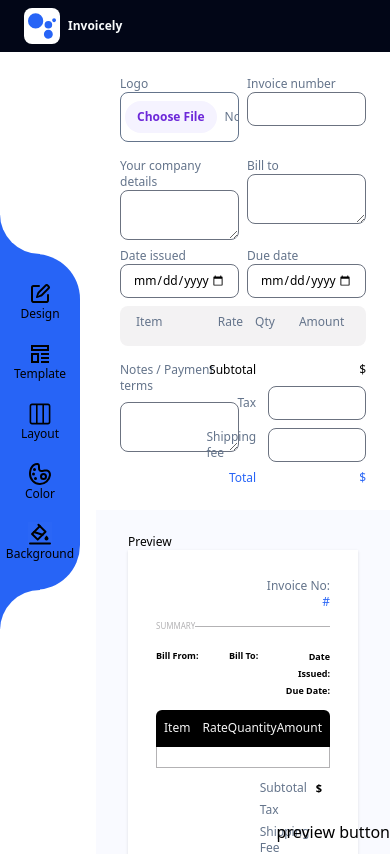
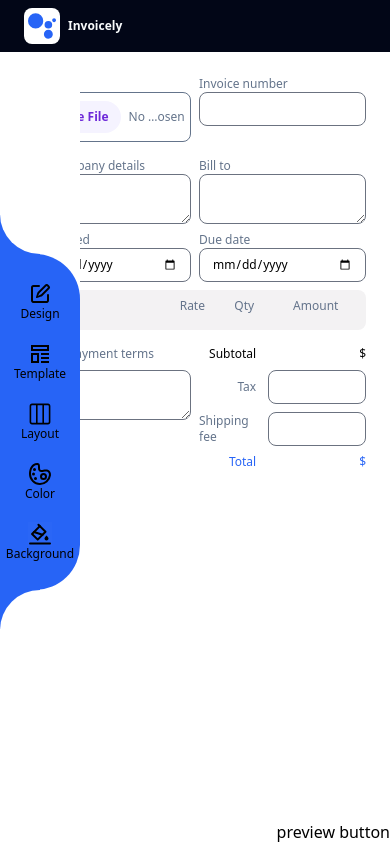
Before and after one commit to khaykay/Invoicely, a React (Vite) app: page / in a window 390 px wide. Shown: the top 854 px of the page. Built offline with nearby package versions, Linux system fonts and the light colour scheme.

Commit message:
Adaptive Designs

```diff
--- a/src/components/Body.jsx
+++ b/src/components/Body.jsx
@@ -20,13 +20,19 @@ const Body = () => {
 
   return (
     <>
-      <div className=" flex flex-col lg:grid lg:grid-cols-[1.2fr_1fr] ml-[6rem] ">
+      <div className=" flex flex-col lg:grid lg:grid-cols-[1.2fr_1fr] lg:ml-[6rem] ">
         <Form saveInvoiceData={saveInvoiceData} />
-        <Preview invoiceData={invoiceData} />
-        <div className="absolute right-0 bottom-0" onClick={handleClickPreview}>
+        <div className="hidden lg:flex">
+          <Preview invoiceData={invoiceData} />
+        </div>
+
+        <div
+          className="lg:hidden fixed right-0 bottom-0"
+          onClick={handleClickPreview}
+        >
           preview button
         </div>
-        <PreviewModal />
+        <PreviewModal invoiceData={invoiceData} />
       </div>
     </>
   );
--- a/src/components/Main.jsx
+++ b/src/components/Main.jsx
@@ -2,14 +2,15 @@ import React from "react";
 import Navbar from "./Navbar";
 import Sidebar from "./Sidebar";
 import Body from "./Body";
+
 const Main = () => {
   return (
     <>
       <Navbar />
-      <div className=" ">
+      <main className="">
         <Sidebar />
         <Body />
-      </div>
+      </main>
     </>
   );
 };
--- a/src/components/Modals/PreviewModal.jsx
+++ b/src/components/Modals/PreviewModal.jsx
@@ -3,7 +3,7 @@ import { useDispatch, useSelector } from "react-redux";
 import { togglePreview } from "../../Redux/previewSlice";
 import Preview from "../Preview";
 
-const PreviewModal = () => {
+const PreviewModal = ({ invoiceData }) => {
   const previewModal = useSelector((state) => state.previewReducer.value);
   const dispatch = useDispatch();
   const ref = useRef();
@@ -23,10 +23,11 @@ const PreviewModal = () => {
       {previewModal && (
         <div
           ref={ref}
-          className="fixed  h-3/4 bg-slate-500 bottom-0 w-screen overflow-scroll"
+          className="fixed  h-3/4 bg-slate-500 bottom-0 w-[100%] overflow-scroll flex justify-center items-center"
         >
-          <div className="flex  justify-center">
-            <Preview />
+          <div className="w-3/4">
+            {" "}
+            <Preview invoiceData={invoiceData} />
           </div>
         </div>
       )}
--- a/src/components/Navbar.jsx
+++ b/src/components/Navbar.jsx
@@ -3,14 +3,14 @@ import logo from "/logo.svg";
 const Navbar = () => {
   return (
     <>
-      <div className="bg-slate-950 px-6 py-2 flex items-center ">
+      <nav className="bg-slate-950 px-6 py-2 flex items-center ">
         <span className="inline-flex gap-2 items-center">
           <span className="p-1 rounded-lg bg-white inline-block">
             <img src={logo} alt="" className="h-7 w-7 " />
           </span>
           <span className=" text-xs font-bold text-slate-50">Invoicely</span>
         </span>
-      </div>
+      </nav>
     </>
   );
 };
--- a/src/components/Preview.jsx
+++ b/src/components/Preview.jsx
@@ -6,18 +6,12 @@ import GridRow from "./Layouts/GridRow";
 import GridColumn from "./Layouts/GridColumn";
 import { useDispatch, useSelector } from "react-redux";
 import { togglePreview } from "../Redux/previewSlice";
-import PreviewModal from "./Modals/PreviewModal";
 
 const Preview = ({ invoiceData }) => {
   const layout = useSelector((state) => state.layoutReducer.layout);
-  const previewModal = useSelector((state) => state.previewReducer.value);
-  const dispatch = useDispatch();
-  const handleClickPreview = () => {
-    dispatch(togglePreview());
-    console.log(previewModal);
-  };
+
   return (
-    <div className=" lg:block">
+    <div className="w-[100%]">
       <div className="bg-[#F9FAFF]  py-6 px-8 text-xs  ">
         <div className="">
           <h3 className="">Preview</h3>
@@ -42,21 +36,17 @@ const Preview = ({ invoiceData }) => {
                   Loading
                 </span>
               ) : (
-                <span className="bg-violet-50 text-violet-700 rounded-s-lg  px-2 py-[0.65rem] w-[5rem] text-center shadow-md font-semibold">
+                <span
+                  onClick={() => console.log("clicked me ooo")}
+                  className="bg-violet-50 text-violet-700 rounded-s-lg  px-2 py-[0.65rem] w-[5rem] text-center shadow-md font-semibold"
+                >
                   Download
                 </span>
               )
             }
           </PDFDownloadLink>
-          {/* <span className="bg-[#2764F6] text-white rounded-e-lg px-2 py-[0.65rem] w-[5rem] text-center shadow-md shadow-slate-600/50 font-semibold">
-            Print
-          </span> */}
         </div>
       </div>
-      {/* <div className="absolute right-0 bottom-0" onClick={handleClickPreview}>
-        preview button
-      </div>
-      <PreviewModal /> */}
     </div>
   );
 };
--- a/src/components/Sidebar.jsx
+++ b/src/components/Sidebar.jsx
@@ -14,8 +14,8 @@ const Sidebar = () => {
     setSelectedIcon(null);
   };
   return (
-    <>
-      <div className="inset-0 fixed mx-0 my-auto w-[80px] h-max ">
+    <div className="w-[80px] h-screen bg-white fixed flex ">
+      <aside className="inset-0 fixed mx-0 my-auto w-[80px] h-max ">
         <div className="   relative flex flex-col p-7 justify-around gap-5 h-max items-center bg-[#2764F6] rounded-r-[45px] ">
           <span
             className="flex flex-col items-center "
@@ -195,7 +195,7 @@ const Sidebar = () => {
         <div className="h-[80px] w-[80px] bg-white z-10 absolute rounded-[50%] bottom-[-80.1px]"></div>
         <div className="h-10 w-10 bg-[#2764F6] absolute top-[-39px]  "></div>
         <div className="h-10 w-10 bg-[#2764F6] absolute bottom-[-39px]"></div>
-      </div>
+      </aside>
 
       <SidebarModal
         isOpen={selectedIcon !== null}
@@ -207,7 +207,7 @@ const Sidebar = () => {
         {selectedIcon === "Color" && <Color />}
         {selectedIcon === "Background" && <p>Background Content Goes Here</p>}
       </SidebarModal>
-    </>
+    </div>
   );
 };
 
```
